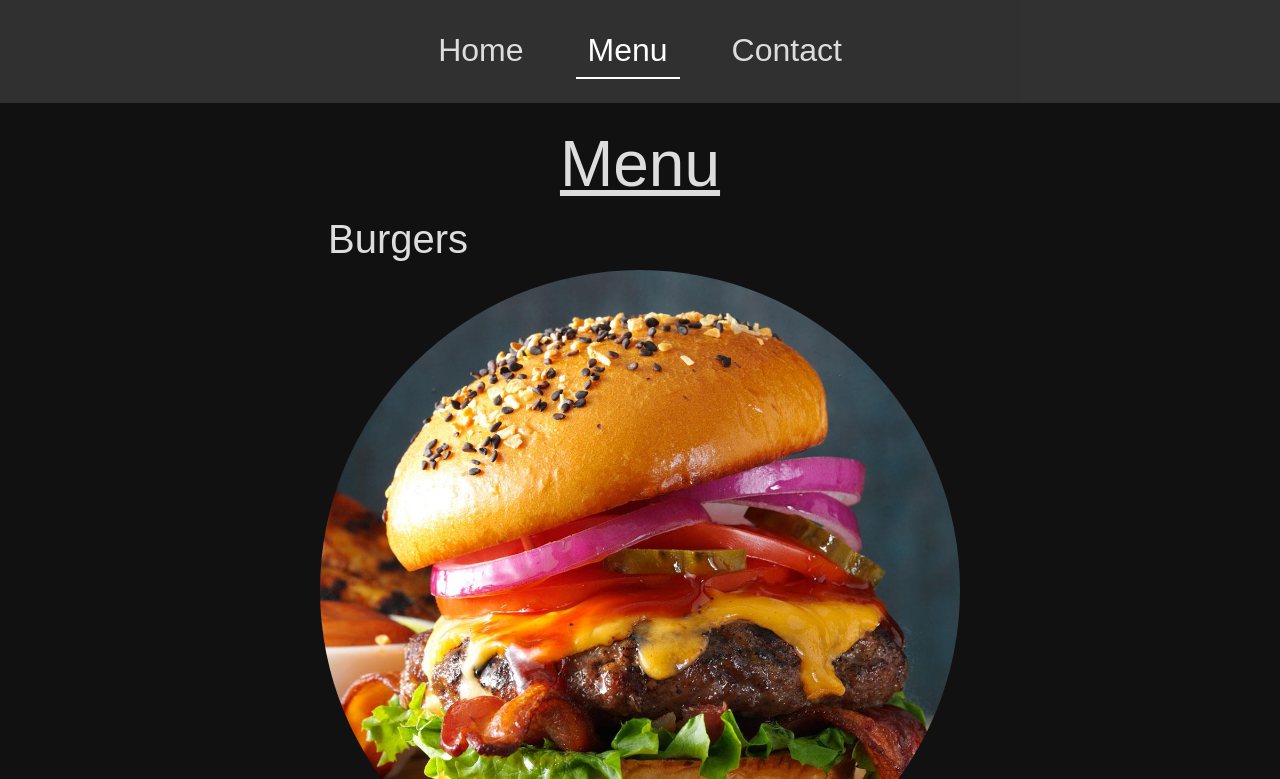
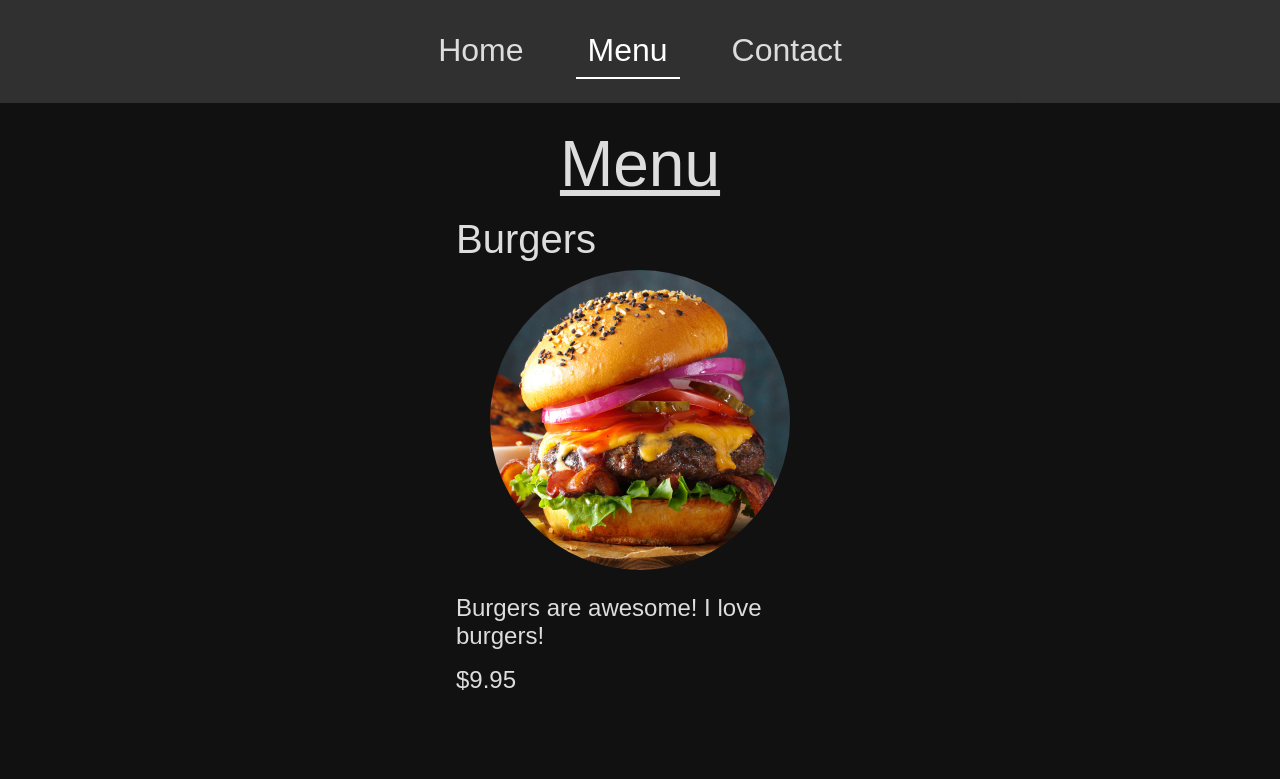
Before and after one commit to meuzishun/restaurant-page, a website built with webpack: page dist/index.html in a window 1280 px wide. Both pictures are taken after a click on the element "Menu". Shown: the top 779 px of the page. Built offline with nearby package versions, Linux system fonts and the light colour scheme.

Commit message:
Make menu less intimidating

```diff
--- a/src/index.js
+++ b/src/index.js
@@ -48,5 +48,5 @@ const contactBtn = createNavBtn('p', 'Contact', contactLoad);
 
 document.body.insertBefore(navbar, content);
 
-content.appendChild(menuLoad());
-contactBtn.classList.add('selected');
+content.appendChild(pageLoad());
+homeBtn.classList.add('selected');
--- a/src/js/menu.js
+++ b/src/js/menu.js
@@ -22,6 +22,7 @@ function menuLoad() {
 
         const itemImage = new Image();
         itemImage.classList.add('item-image');
+        itemImage.classList.add(`${itemName}-image`);
         itemImage.src = image;
         itemImage.alt = `${itemName}-image`;
         itemImage.setAttribute('width', '100%');
--- a/src/scss/style.scss
+++ b/src/scss/style.scss
@@ -74,11 +74,19 @@ body {
         .menu-container {
 
             .item-container {
-                width: 50%;
-                margin-bottom: 3rem;
+                width: 30%;
+                margin-bottom: 5rem;
+                display: flex;
+                flex-direction: column;
 
                 .item-image {
                     border-radius: 50%;
+                    align-self: center;
+                    margin-bottom: 1rem;
+                }
+
+                .Burgers-image {
+                    width: 300px;
                 }
             }
         }
```
Also changed, not shown: dist/main.js, src/css/style.min.css, 1 other file.
